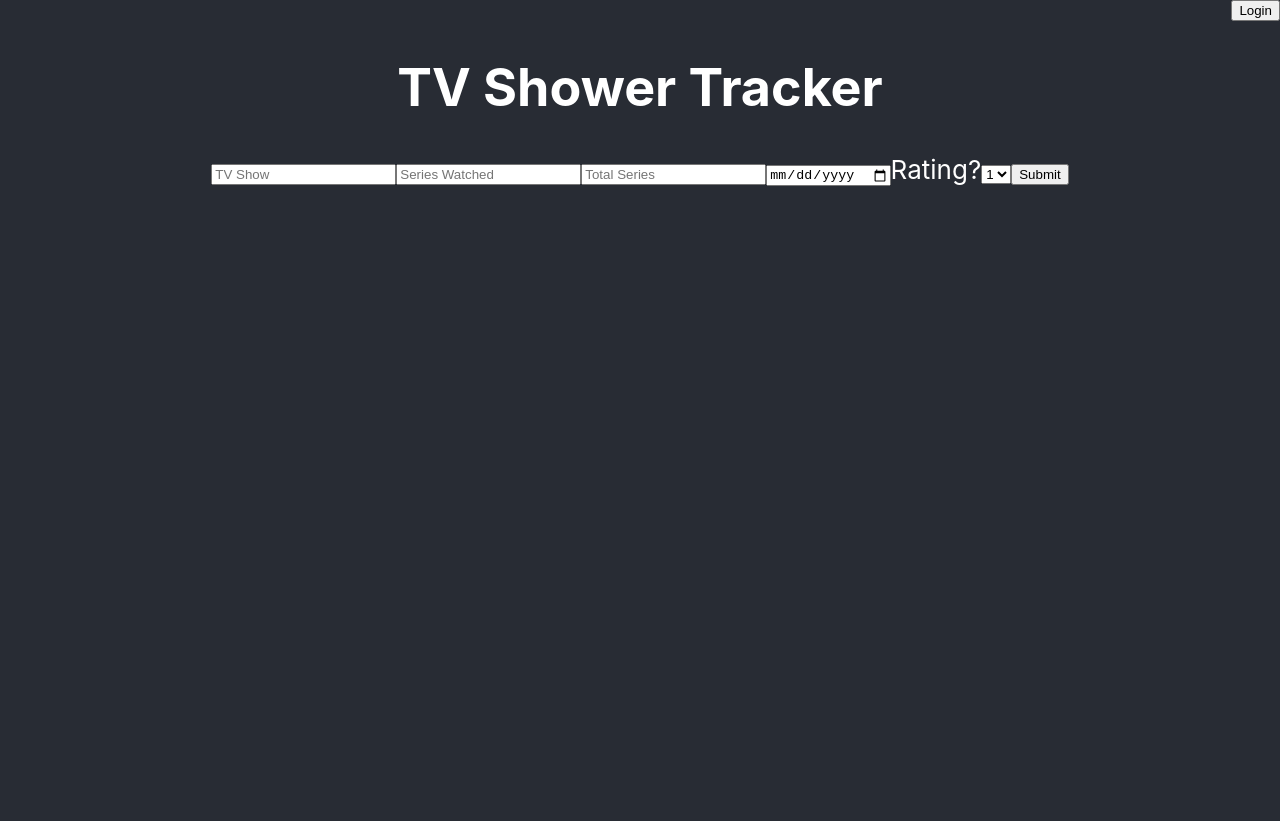
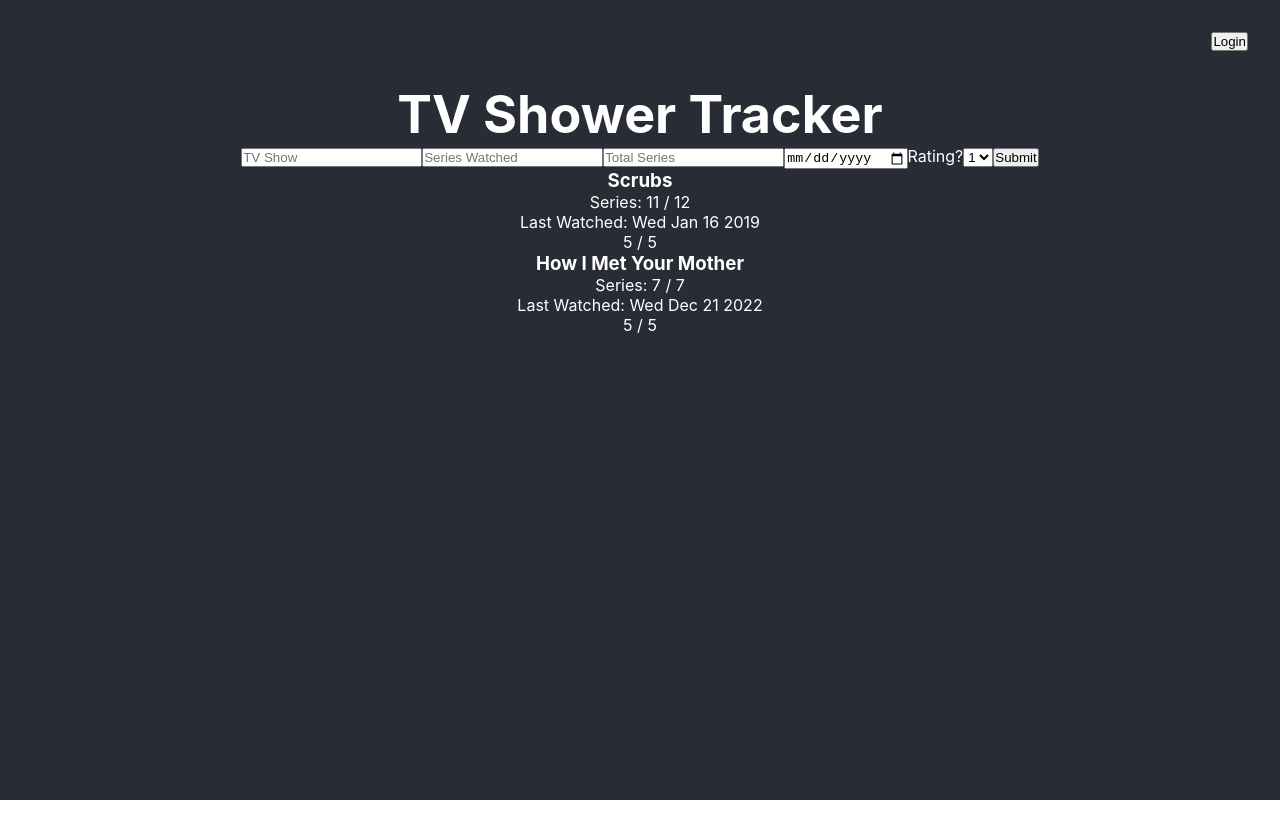
Before and after one commit to Sunbearian/tv-show-tracker, a React (Create React App) app in the folder frontend/: page / in a window 1280 px wide. After the commit the page ends 800 px from the top, so only its background shows below. Built offline with nearby package versions, Linux system fonts and the light colour scheme.

Commit message:
Created TvShowList and components

```diff
--- a/frontend/src/components/App/App.css
+++ b/frontend/src/components/App/App.css
@@ -1,15 +1,18 @@
 .App {
   text-align: center;
   background-color: #282c34;
+  min-height: 100vh;
+  width: 100%;
+  margin: 0;
+  color: white;
 }
 
 .App-header {
 
-  min-height: 100vh;
+
   display: flex;
   flex-direction: column;
   align-items: center;
   /* justify-content: center; */
   font-size: calc(10px + 2vmin);
-  color: white;
 }
--- a/frontend/src/components/App/App.tsx
+++ b/frontend/src/components/App/App.tsx
@@ -1,7 +1,7 @@
 import React from "react";
 import "./App.css";
 import NavBar from "../NavBar/NavBar";
-import TvShowInput from "../TvShowList/TvShowInput";
+import TvShowList from "../TvShowList/TvShowList";
 
 function App() {
 	return (
@@ -9,8 +9,10 @@ function App() {
 			<NavBar></NavBar>
 			<header className="App-header">
 				<h1>TV Shower Tracker</h1>
-				<TvShowInput></TvShowInput>
 			</header>
+			<main>
+				<TvShowList></TvShowList>
+			</main>
 		</div>
 	);
 }
--- a/frontend/src/components/NavBar/NavBar.css
+++ b/frontend/src/components/NavBar/NavBar.css
@@ -1,4 +1,5 @@
 .NavBar {
     display: flex;
     justify-content: flex-end;
+    padding: 2em;
 }
--- a/frontend/src/components/TvShowList/TvShowInput.tsx
+++ b/frontend/src/components/TvShowList/TvShowInput.tsx
@@ -12,9 +12,7 @@ export default function TvShowInput() {
 	const [input, setInput] = useState<TvShowInputType>();
 
 	const handleChange = (
-		event:
-			| React.ChangeEvent<HTMLInputElement>
-			| React.ChangeEvent<HTMLSelectElement>
+		event: React.ChangeEvent<HTMLInputElement | HTMLSelectElement>
 	) => {
 		setInput({
 			...input,
@@ -31,27 +29,31 @@ export default function TvShowInput() {
 				placeholder="TV Show"
 				name="show_name"
 				onChange={handleChange}
+				required
 			></input>
 			<input
 				type="number"
 				placeholder="Series Watched"
 				name="series_watched"
 				onChange={handleChange}
+				required
 			></input>
 			<input
 				onChange={handleChange}
 				type="number"
 				placeholder="Total Series"
 				name="total_series"
+				required
 			></input>
 			<input
 				onChange={handleChange}
 				type="date"
 				placeholder="Last watched"
 				name="last_watched"
+				required
 			></input>
 			<label htmlFor="rating">Rating?</label>
-			<select onChange={handleChange} id="rating" name="rating">
+			<select onChange={handleChange} id="rating" name="rating" required>
 				<option placeholder="Rating">1</option>
 				<option placeholder="Rating">2</option>
 				<option placeholder="Rating">3</option>
--- /dev/null
+++ b/frontend/src/components/TvShowList/TvShowItem.tsx
@@ -0,0 +1,26 @@
+type TvShowInputType = {
+	show_name: string;
+	series_watched: number;
+	total_Series: number;
+	last_watched: Date;
+	rating: number;
+};
+
+type props = {
+	tvShow: TvShowInputType;
+};
+
+export default function TvShowItem({ tvShow }: props) {
+	const { show_name, series_watched, total_Series, last_watched, rating } =
+		tvShow;
+	return (
+		<div>
+			<h3>{show_name}</h3>
+			<p>
+				Series: {series_watched} / {total_Series}
+			</p>
+			<p>Last Watched: {last_watched.toDateString()}</p>
+			<p>{rating} / 5</p>
+		</div>
+	);
+}
--- a/frontend/src/components/TvShowList/TvShowList.tsx
+++ b/frontend/src/components/TvShowList/TvShowList.tsx
@@ -1 +1,42 @@
-export default function TvShowList() {}
+import { useState } from "react";
+import TvShowItem from "./TvShowItem";
+import TvShowInput from "./TvShowInput";
+
+type TvShowInputType = {
+	show_name: string;
+	series_watched: number;
+	total_Series: number;
+	last_watched: Date;
+	rating: number;
+};
+
+const initialTestData: TvShowInputType[] = [
+	{
+		show_name: "Scrubs",
+		series_watched: 11,
+		total_Series: 12,
+		last_watched: new Date("2019-01-16"),
+		rating: 5,
+	},
+	{
+		show_name: "How I Met Your Mother",
+		series_watched: 7,
+		total_Series: 7,
+		last_watched: new Date("2022-12-21"),
+		rating: 5,
+	},
+];
+
+export default function TvShowList() {
+	const [tvShowData, setTvShowData] =
+		useState<TvShowInputType[]>(initialTestData);
+
+	return (
+		<div>
+			<TvShowInput></TvShowInput>
+			{tvShowData.map((tvShow: TvShowInputType) => {
+				return <TvShowItem tvShow={tvShow}></TvShowItem>;
+			})}
+		</div>
+	);
+}
--- a/frontend/src/index.css
+++ b/frontend/src/index.css
@@ -1,3 +1,7 @@
+* {
+  margin: 0;
+  padding: 0;
+}
 body {
   margin: 0;
   font-family: -apple-system, BlinkMacSystemFont, 'Segoe UI', 'Roboto', 'Oxygen',
```
